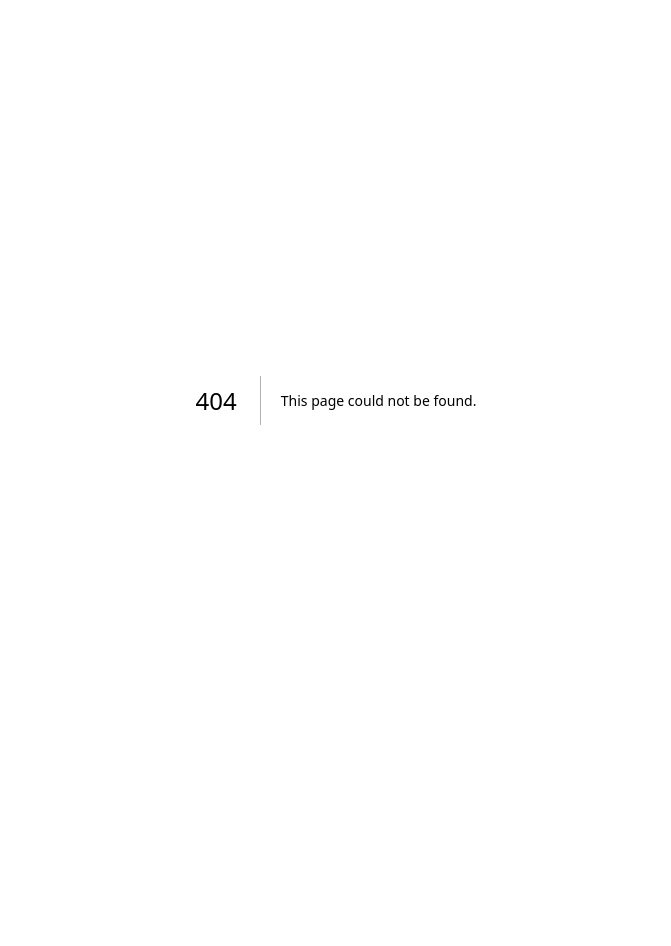
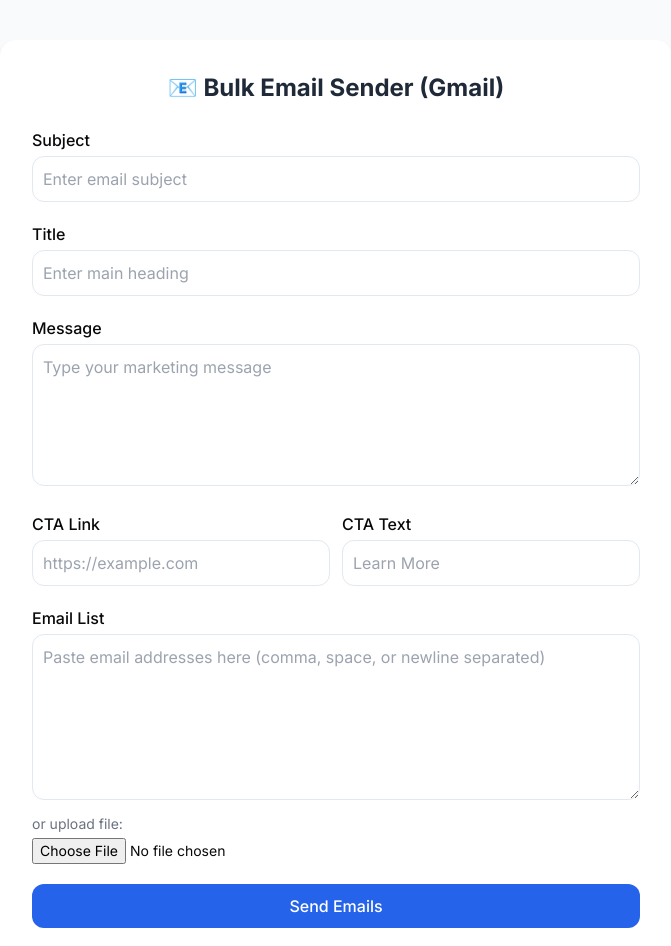
Before and after one commit to quickcheck64/Secureme, a Next.js app: page /Bulk-email in a window 1280 px wide. Before the commit this address had no page. Shown: the top 946 px of the page, without its empty margins (304-975 px from the left). Before the commit the page ends 800 px from the top, so only its background shows below. Built offline with nearby package versions, Linux system fonts and the light colour scheme.

Commit message:
Implement Bulk Email Sender component

```diff
--- /dev/null
+++ b/app/Bulk-email/page.tsx
@@ -0,0 +1,166 @@
+"use client";
+
+import React, { useState } from "react";
+
+export default function BulkEmailPage() {
+  const [emails, setEmails] = useState("");
+  const [subject, setSubject] = useState("");
+  const [title, setTitle] = useState("");
+  const [message, setMessage] = useState("");
+  const [ctaLink, setCtaLink] = useState("");
+  const [ctaText, setCtaText] = useState("");
+  const [sending, setSending] = useState(false);
+  const [result, setResult] = useState<any>(null);
+
+  const handleFileUpload = async (e: React.ChangeEvent<HTMLInputElement>) => {
+    const file = e.target.files?.[0];
+    if (!file) return;
+    const text = await file.text();
+    setEmails(text);
+  };
+
+  const handleSubmit = async (e: React.FormEvent) => {
+    e.preventDefault();
+    setSending(true);
+    setResult(null);
+
+    try {
+      const response = await fetch("/api/bulk-email", {
+        method: "POST",
+        headers: {
+          "Content-Type": "application/json",
+          Authorization: `Bearer ${process.env.NEXT_PUBLIC_API_AUTH_TOKEN}`, // optional, if you set it client-side
+        },
+        body: JSON.stringify({
+          subject,
+          template: "marketing",
+          data: { title, message, ctaLink, ctaText },
+          emails,
+        }),
+      });
+
+      const data = await response.json();
+      setResult(data);
+    } catch (err) {
+      console.error("Bulk email failed:", err);
+      setResult({ success: false, error: "Failed to send emails." });
+    }
+
+    setSending(false);
+  };
+
+  return (
+    <div className="min-h-screen bg-gray-50 py-10 px-4 flex justify-center">
+      <div className="w-full max-w-2xl bg-white p-8 rounded-2xl shadow-md">
+        <h1 className="text-2xl font-bold text-gray-800 mb-6 text-center">
+          📧 Bulk Email Sender (Gmail)
+        </h1>
+
+        <form onSubmit={handleSubmit} className="space-y-5">
+          <div>
+            <label className="block font-medium mb-1">Subject</label>
+            <input
+              type="text"
+              value={subject}
+              onChange={(e) => setSubject(e.target.value)}
+              className="w-full border rounded-lg p-2.5 focus:ring-2 focus:ring-blue-500"
+              placeholder="Enter email subject"
+              required
+            />
+          </div>
+
+          <div>
+            <label className="block font-medium mb-1">Title</label>
+            <input
+              type="text"
+              value={title}
+              onChange={(e) => setTitle(e.target.value)}
+              className="w-full border rounded-lg p-2.5 focus:ring-2 focus:ring-blue-500"
+              placeholder="Enter main heading"
+              required
+            />
+          </div>
+
+          <div>
+            <label className="block font-medium mb-1">Message</label>
+            <textarea
+              value={message}
+              onChange={(e) => setMessage(e.target.value)}
+              rows={5}
+              className="w-full border rounded-lg p-2.5 focus:ring-2 focus:ring-blue-500"
+              placeholder="Type your marketing message"
+              required
+            />
+          </div>
+
+          <div className="grid grid-cols-2 gap-3">
+            <div>
+              <label className="block font-medium mb-1">CTA Link</label>
+              <input
+                type="url"
+                value={ctaLink}
+                onChange={(e) => setCtaLink(e.target.value)}
+                className="w-full border rounded-lg p-2.5"
+                placeholder="https://example.com"
+              />
+            </div>
+
+            <div>
+              <label className="block font-medium mb-1">CTA Text</label>
+              <input
+                type="text"
+                value={ctaText}
+                onChange={(e) => setCtaText(e.target.value)}
+                className="w-full border rounded-lg p-2.5"
+                placeholder="Learn More"
+              />
+            </div>
+          </div>
+
+          <div>
+            <label className="block font-medium mb-1">Email List</label>
+            <textarea
+              value={emails}
+              onChange={(e) => setEmails(e.target.value)}
+              rows={6}
+              className="w-full border rounded-lg p-2.5 focus:ring-2 focus:ring-blue-500"
+              placeholder="Paste email addresses here (comma, space, or newline separated)"
+              required
+            />
+            <div className="text-sm text-gray-500 mt-2">or upload file:</div>
+            <input
+              type="file"
+              accept=".txt,.csv,.pdf"
+              onChange={handleFileUpload}
+              className="mt-1 text-sm"
+            />
+          </div>
+
+          <button
+            type="submit"
+            disabled={sending}
+            className="w-full bg-blue-600 text-white py-2.5 rounded-lg font-medium hover:bg-blue-700 disabled:bg-gray-400"
+          >
+            {sending ? "Sending..." : "Send Emails"}
+          </button>
+        </form>
+
+        {result && (
+          <div
+            className={`mt-6 p-4 rounded-lg border ${
+              result.success ? "border-green-400 bg-green-50" : "border-red-400 bg-red-50"
+            }`}
+          >
+            {result.success ? (
+              <p className="text-green-700 font-medium">
+                ✅ Sent: {result.sent} | ❌ Failed: {result.failed}
+              </p>
+            ) : (
+              <p className="text-red-700 font-medium">❌ {result.error}</p>
+            )}
+          </div>
+        )}
+      </div>
+    </div>
+  );
+      }
```
